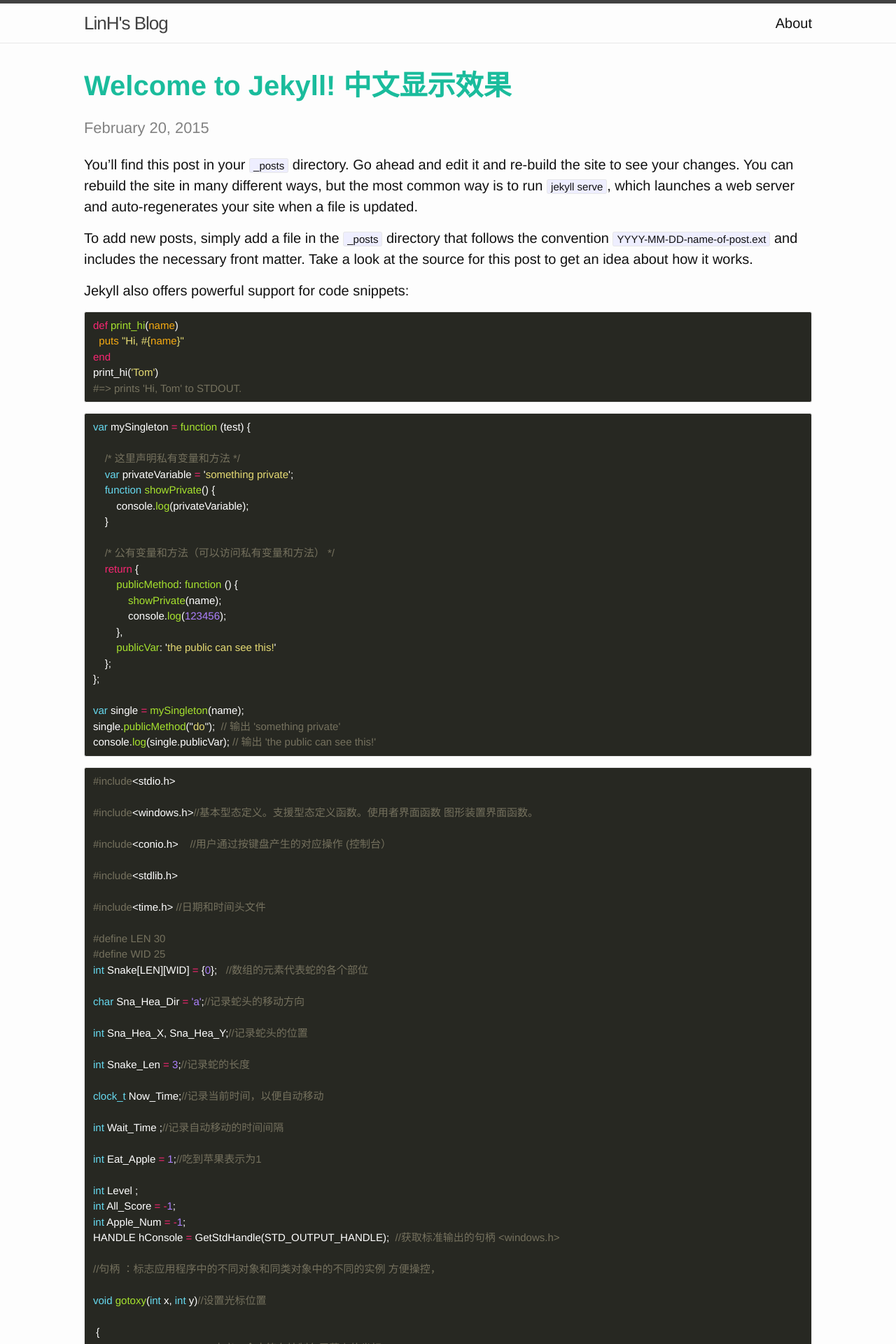
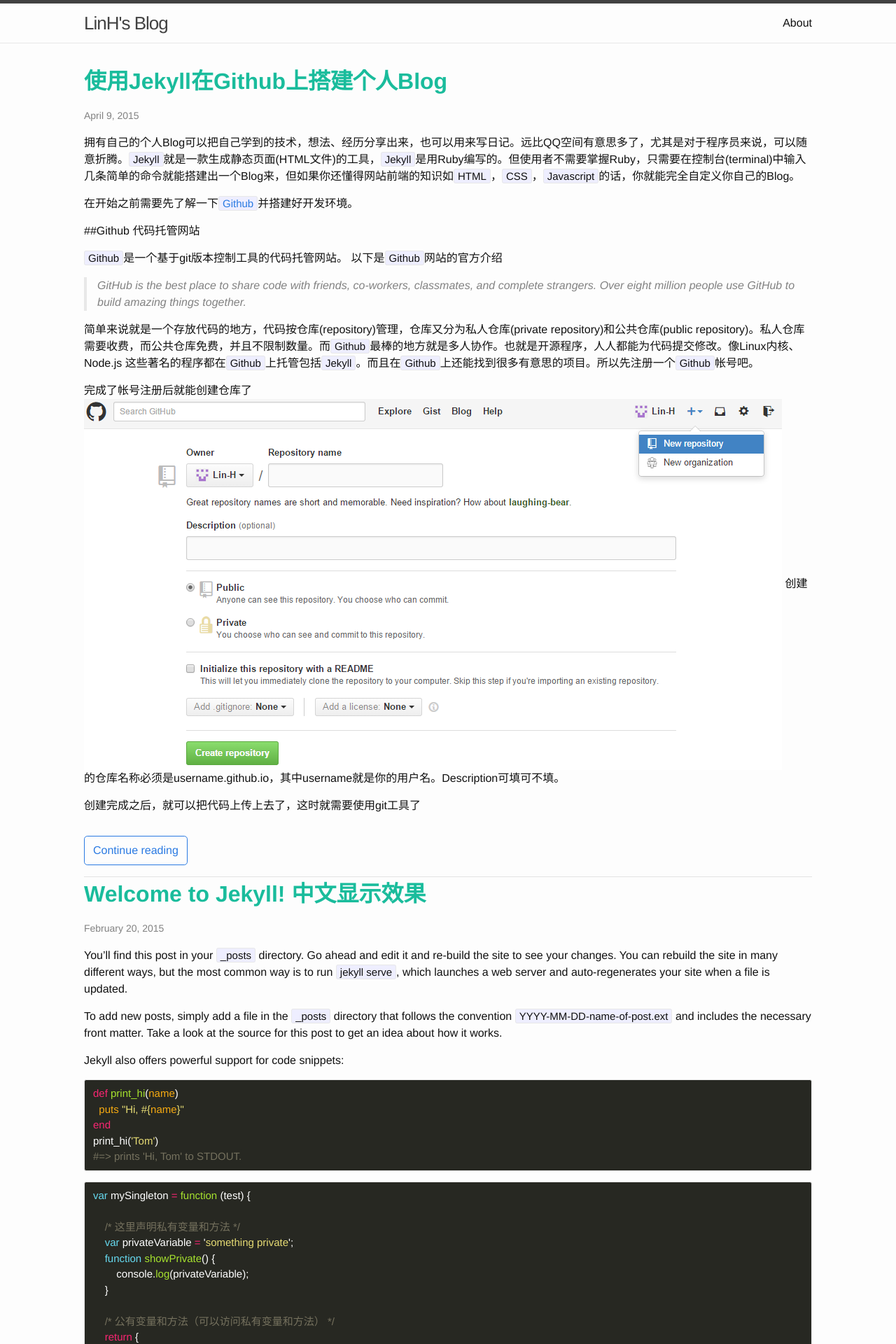
Before and after one commit to Lin-H/Lin-H.github.io, a Jekyll site: the page built from index.html, in a window 1280 px wide. Shown: the top 1920 px of the page at 70% size. Built offline with Jekyll 4.4.1, drawn with Linux system fonts in a browser that asks for light colours; some web fonts are replaced; Markdown is read by kramdown in place of the engine named in the settings.

Commit message:
add a post ,undone

```diff
--- /dev/null
+++ b/_posts/2015-04-09-build-personal-blog-with-jekyll-on-github.md
@@ -0,0 +1,23 @@
+---
+layout: post
+title:  "使用Jekyll在Github上搭建个人Blog"
+date:   2015-04-09 20:32:46
+categories: jekyll
+---
+拥有自己的个人Blog可以把自己学到的技术，想法、经历分享出来，也可以用来写日记。远比QQ空间有意思多了，尤其是对于程序员来说，可以随意折腾。`Jekyll`就是一款生成静态页面(HTML文件)的工具，`Jekyll`是用Ruby编写的。但使用者不需要掌握Ruby，只需要在控制台(terminal)中输入几条简单的命令就能搭建出一个Blog来，但如果你还懂得网站前端的知识如`HTML`，`CSS`，`Javascript`的话，你就能完全自定义你自己的Blog。
+
+在开始之前需要先了解一下[`Github`](https://github.com/)并搭建好开发环境。
+
+##Github 代码托管网站
+
+`Github`是一个基于git版本控制工具的代码托管网站。
+以下是`Github`网站的官方介绍
+> GitHub is the best place to share code with friends, co-workers, classmates, and complete strangers. Over eight million people use GitHub to build amazing things together.
+
+简单来说就是一个存放代码的地方，代码按仓库(repository)管理，仓库又分为私人仓库(private repository)和公共仓库(public repository)。私人仓库需要收费，而公共仓库免费，并且不限制数量。而`Github`最棒的地方就是多人协作。也就是开源程序，人人都能为代码提交修改。像Linux内核、Node.js 这些著名的程序都在`Github`上托管包括`Jekyll`。而且在`Github`上还能找到很多有意思的项目。所以先注册一个`Github`帐号吧。
+
+完成了帐号注册后就能创建仓库了
+![]({{site.url}}/assets/jekyll/create-a-repository.png)
+创建的仓库名称必须是username.github.io，其中username就是你的用户名。Description可填可不填。
+
+创建完成之后，就可以把代码上传上去了，这时就需要使用git工具了
--- a/_sass/_base.scss
+++ b/_sass/_base.scss
@@ -120,8 +120,8 @@
     color: $grey-color;
     border-left: 4px solid $grey-color-light;
     padding-left: $spacing-unit / 2;
-    font-size: 18px;
-    letter-spacing: -1px;
+    font-size: 16px;
+    letter-spacing: 0px;
     font-style: italic;
 
     > :last-child {
--- a/_sass/_layout.scss
+++ b/_sass/_layout.scss
@@ -229,6 +229,7 @@
     }
     @include media-query($on-phone) {
         font-size: 2em;
+        line-height: 1.1;
     }
 }
 
--- a/css/main.scss
+++ b/css/main.scss
@@ -8,7 +8,7 @@
 // Our variables
 $base-font-family: "Source Sans Pro",Microsoft YaHei,STXihei,Helvetica,Arial,sans-serif;
 //$base-font-size:   16px;
-$base-font-size: 1.25em;
+$base-font-size: 16px;
 $small-font-size:  $base-font-size * 0.875;
 $base-line-height: 1.5;
 $feature-image-size: cover;
```
Also changed, not shown: assets/jekyll/create-a-repository.png (added).
